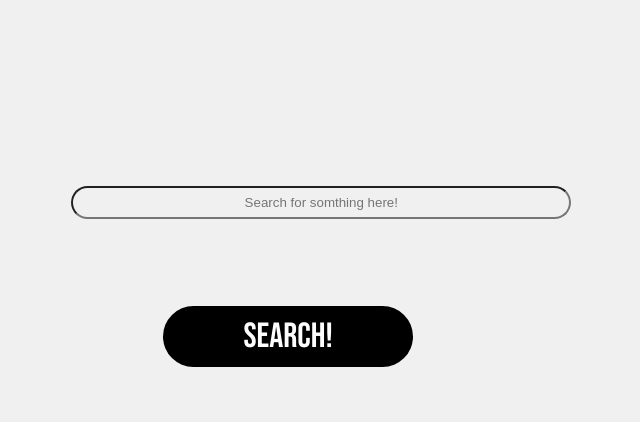
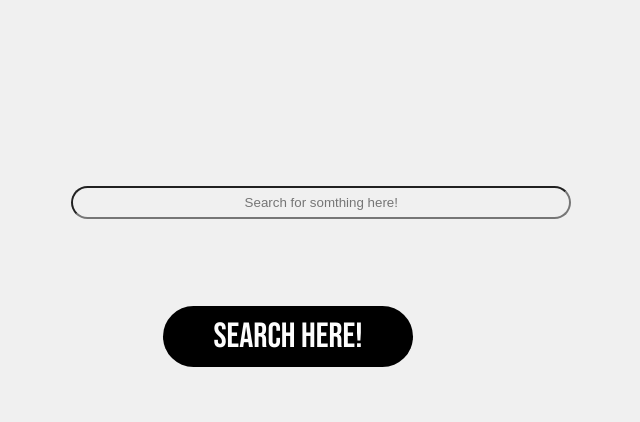
Before and after one commit to civilspeedy/Team-5, a Flask app: template templates/Sub-pages/Search.html in a window 1280 px wide. Shown: the part 169-591 px from the top of the page, without its empty margins (383-1023 px from the left). Run offline with Flask 2, Linux system fonts and the light colour scheme; the template is opened without the code that fills it, so the values that code supplies are empty.

Commit message:
Changed minor text + weird commits related to python

```diff
--- a/templates/Sub-pages/Search.html
+++ b/templates/Sub-pages/Search.html
@@ -29,6 +29,6 @@
         <form action="/form/submit" method="GET">
             <input type="text" name="text" class="searchBox" id="searchBox" placeholder="Search for somthing here!">
           </form>
-          <button class="searchButton" id = "searchButton" onclick="getSearchTerm()">Search!</button>
+          <button class="searchButton" id = "searchButton" onclick="getSearchTerm()">Search Here!</button>
     </body>
 </html>
```
